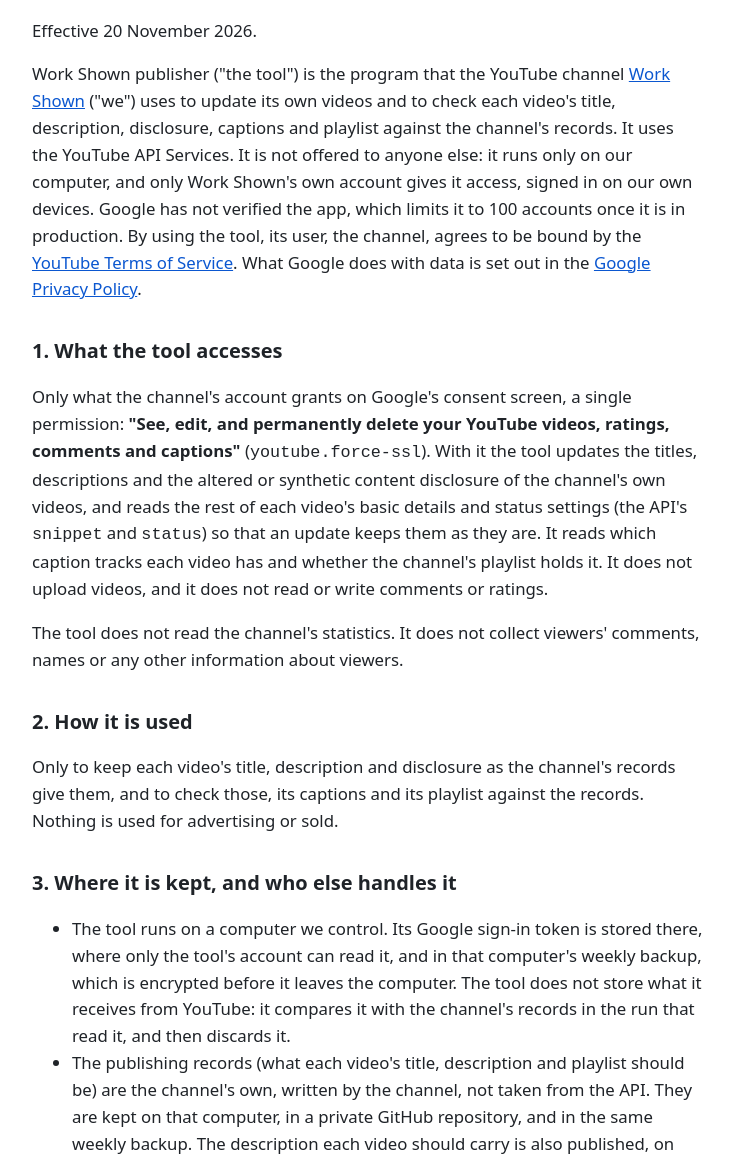
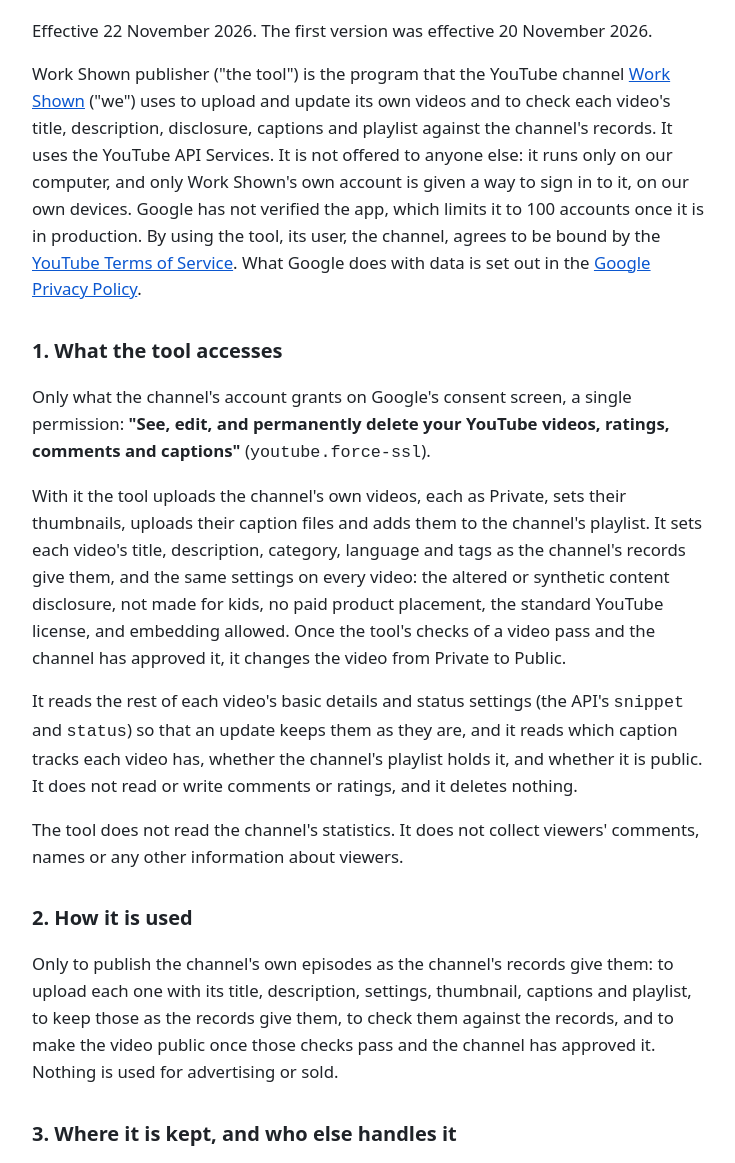
Before and after one commit to purdy-agent-alpha/work-shown, a plain HTML site: page privacy.html in a window 1280 px wide. Shown: the part 93-1256 px from the top of the page, without its empty margins (272-1007 px from the left). Drawn offline with Linux system fonts and the light colour scheme.

Commit message:
Work Shown publisher: the tool uploads; Effective 22 November 2026

```diff
--- a/privacy.html
+++ b/privacy.html
@@ -10,13 +10,13 @@
 <main>
 <h1>Work Shown publisher Privacy Policy</h1>
 
-<p>Effective 20 November 2026.</p>
+<p>Effective 22 November 2026. The first version was effective 20 November 2026.</p>
 
 <p>Work Shown publisher ("the tool") is the program that the YouTube channel
-<a href="https://www.youtube.com/@WorkShown">Work Shown</a> ("we") uses to update its
+<a href="https://www.youtube.com/@WorkShown">Work Shown</a> ("we") uses to upload and update its
 own videos and to check each video's title, description, disclosure, captions and playlist against
 the channel's records. It uses the YouTube API Services. It is not offered to anyone else: it runs
-only on our computer, and only Work Shown's own account gives it access, signed in on our own devices.
+only on our computer, and only Work Shown's own account is given a way to sign in to it, on our own devices.
 Google has not verified the app, which limits it to 100 accounts once it is in production. By using the tool, its user, the channel, agrees to be
 bound by the <a href="https://www.youtube.com/t/terms">YouTube Terms of Service</a>. What Google does with data
 is set out in the <a href="https://policies.google.com/privacy">Google Privacy Policy</a>.</p>
@@ -25,19 +25,26 @@ is set out in the <a href="https://policies.google.com/privacy">Google Privacy P
 
 <p>Only what the channel's account grants on Google's consent screen, a single permission:
 <strong>"See, edit, and permanently delete your YouTube videos, ratings, comments and
-captions"</strong> (<code>youtube.force-ssl</code>). With it the tool updates the titles,
-descriptions and the altered or synthetic content disclosure of the channel's own videos, and reads
-the rest of each video's basic details and status settings (the API's <code>snippet</code> and
-<code>status</code>) so that an update keeps them as they are. It reads which
-caption tracks each video has and whether the channel's playlist holds it. It does not upload
-videos, and it does not read or write comments or ratings.</p>
+captions"</strong> (<code>youtube.force-ssl</code>).</p>
+<p>With it the tool uploads the channel's own videos, each as Private, sets their thumbnails, uploads
+their caption files and adds them to the channel's playlist. It sets each video's title, description,
+category, language and tags as the channel's records give them, and the same settings on every video:
+the altered or synthetic content disclosure, not made for kids, no paid product placement, the
+standard YouTube license, and embedding allowed. Once the tool's checks of a video pass and the channel has approved it, it
+changes the video from Private to Public.</p>
+<p>It reads the rest of each video's basic details and status settings (the API's <code>snippet</code> and <code>status</code>) so that an
+update keeps them as they are, and it reads which caption tracks each video has, whether the
+channel's playlist holds it, and whether it is public. It does not read or write comments or ratings,
+and it deletes nothing.</p>
 <p>The tool does not read the channel's statistics. It does not collect viewers' comments, names or
 any other information about viewers.</p>
 
 <h2>2. How it is used</h2>
 
-<p>Only to keep each video's title, description and disclosure as the channel's records give them,
-and to check those, its captions and its playlist against the records. Nothing is used for advertising or sold.</p>
+<p>Only to publish the channel's own episodes as the channel's records give them: to upload each one
+with its title, description, settings, thumbnail, captions and playlist, to keep those as the records
+give them, to check them against the records, and to make the video public once those checks pass and the channel has approved it.
+Nothing is used for advertising or sold.</p>
 
 <h2>3. Where it is kept, and who else handles it</h2>
 <ul>
@@ -46,8 +53,10 @@ tool's account can read it, and in that computer's weekly backup, which is encry
 the computer. The tool does not store what it
 receives from YouTube: it compares it with the channel's records in the run that read it, and then
 discards it.</li>
-<li>The publishing records (what each video's title, description and playlist should be) are the
-channel's own, written by the channel, not taken from the API. They are kept on that computer, in a
+<li>The publishing records (what each video's title, description, thumbnail, captions and playlist
+should be) are the channel's own, written by the channel, not taken from the API. That includes each
+video's id, which the channel copies from YouTube Studio after an upload; the tool does not keep the
+id the API returns. They are kept on that computer, in a
 private GitHub repository, and in the same weekly backup. The description each
 video should carry is also published, on purpose, in that episode's public GitHub repository.</li>
 <li>The tool is run on that computer, under the same account, by two AI assistants: Claude Code, and
@@ -57,8 +66,8 @@ channel's own records, the names of the details the tool changed and, when a cal
 status; never the data YouTube sent back.</li>
 <li>The assistants' own conversations go to the AI model providers they use. Claude Code's go to
 Anthropic, which keeps them for up to 30 days (up to 2 years if one is flagged as breaking its usage
-policy, longer to resolve a dispute or where the law requires it, and 5 years
-for anything sent to it as feedback). Alpha's main models are reached through OpenRouter on Google
+policy, as long as the law requires or a dispute needs, and 5 years for
+conversations sent to it with its feedback and bug-report commands). Alpha's main models are reached through OpenRouter on Google
 Cloud (Vertex AI) and Amazon Bedrock, on routes that keep none of them; any other model it uses is
 reached through OpenRouter on routes that keep no data.</li>
 <li>Anthropic
```
Also changed, not shown: index.html (+2 -2 lines).
